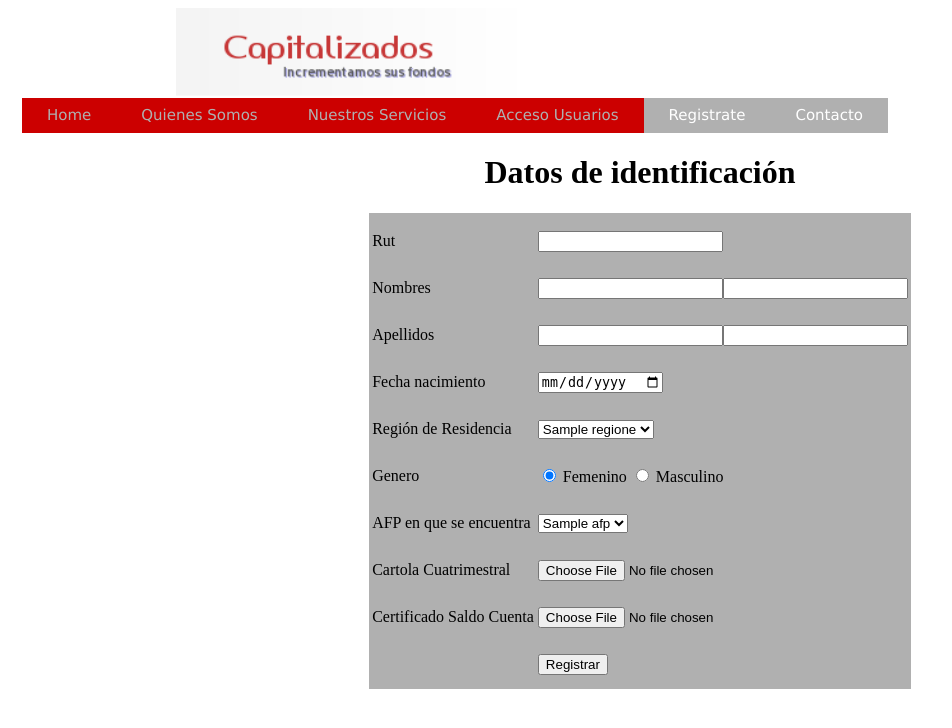
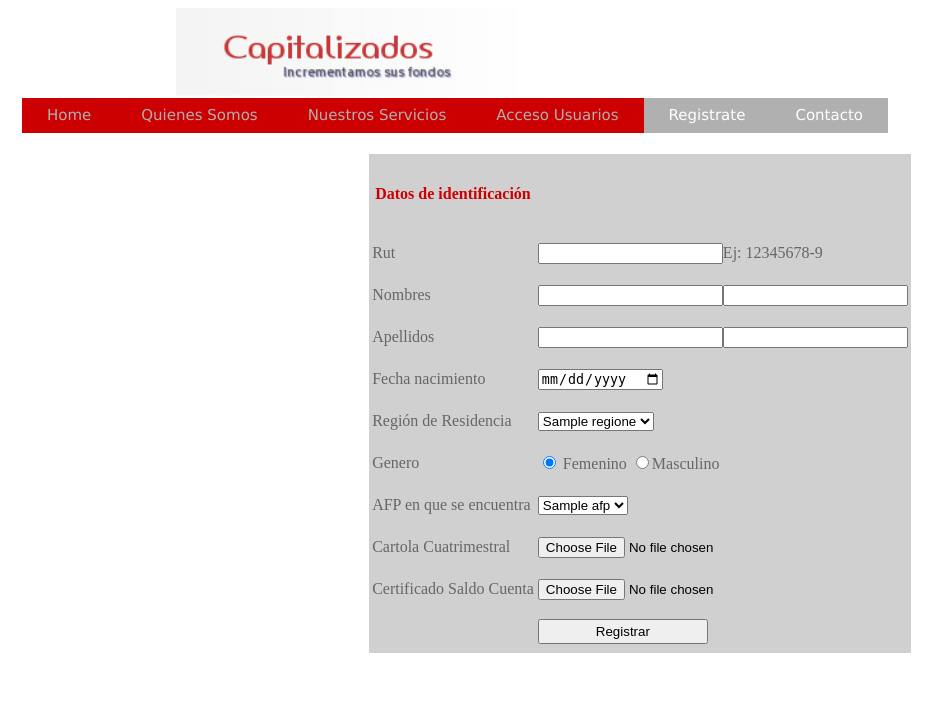
Before and after one commit to cyrax169/capitalizados, a PHP site: page /registrate.php in a window 1280 px wide. Shown: the top 728 px of the page, without its empty margins (0-952 px from the left). Run offline with PHP 8.4, Linux system fonts and the light colour scheme; tables that the repository leaves empty or names only in its code hold one stand-in row (values such as "Sample post").

Commit message:
mas bonito con los colores de la imagen

```diff
--- a/proyectoafp/registrate.php
+++ b/proyectoafp/registrate.php
@@ -48,34 +48,35 @@ include("conexion.php");
                 ?>
 
 <FORM action="insertarregistro.php" method="post">
-<h1>Datos de identificación</h1>
-<table border="0" align="center" bgcolor="#B0B0B0">
+<h1></h1>
+<table border="0" align="center" bgcolor="#D0D0D0" >
                <thead>
                    <tr>
-                       <th></th>
+                       <th height="75"><font color="#CC0000">Datos de identificación</font></th>
                        <th></th>
                    </tr>
                </thead>
                <tbody>
                    <tr>
-                       <td  height=45">Rut</td>
-                       <td><input type="text" name="rut"/></td>
+                       <td  height="40"><font color="#666666">Rut<nt/fo></td>
+                       <td><input type="text" name="rut" maxlength="10"/><font color="#666666">Ej: 12345678-9</font></td>
+
                    </tr>
 
                    <tr>
-                       <td height="45">Nombres</td>
+                       <td height="40"><font color="#666666">Nombres</font></td>
                        <td><input type="text" name="nombre1"/><input type="text" name="nombre2"/></td>
                    </tr>
                    <tr>
-                       <td height="45">Apellidos</td>
+                       <td height="40"><font color="#666666">Apellidos</font></td>
                        <td><input type="text" name="apellido1"/><input type="text" name="apellido2"/></td>
                    </tr>
                    <tr>
-                       <td height="45">Fecha nacimiento</td>
+                       <td height="40"><font color="#666666">Fecha nacimiento</font></td>
                        <td><input type="date" name="fecha_nacimiento"/></td>
                    </tr>
                    <tr>
-                       <td height="45">Región de Residencia</td>
+                       <td height="40"><font color="#666666">Región de Residencia</font></td>
                        <td><select name="region_residencia">
                               <?php  $result = mysqli_query($conn,"SELECT  id, nombre FROM regiones");
     ;
@@ -84,29 +85,29 @@ include("conexion.php");
                     </select></td>
                    </tr>
                    <tr>
-                       <td height="45">Genero</td>
-                       <td><input type="radio" name="genero" value="1" checked onClick=""> Femenino
-<input type="radio" name="genero" value="2" onClick=""> Masculino</td>
+                       <td height="40"><font color="#666666">Genero</font></td>
+                       <td><input type="radio" name="genero" value="1" checked onClick=""> <font color="#666666">Femenino</font>
+<input type="radio" name="genero" value="2" onClick=""><font color="#666666">Masculino</font> </td>
                    </tr>
                    <tr>
-                       <td height="45">AFP en que se encuentra</td>
+                       <td height="40"><font color="#666666">AFP en que se encuentra</font></td>
                        <td><select name="afp">
                         <?php        $result2 = mysqli_query($conn,"SELECT  id, nombre FROM afp");
                              while ($row2=mysqli_fetch_array($result2)){?> <OPTION VALUE="<?php echo $row2['id'] ?>"><?php echo $row2['nombre'] ?></OPTION><?php } ?>
                     </select></td>
                    </tr>
                    <tr>
-                       <td height="45">Cartola Cuatrimestral</td>
+                       <td height="40"><font color="#666666">Cartola Cuatrimestral</font></td>
                        <td><input type="file" name="cartola" value="" /></td>
                    </tr>
                    <tr>
-                       <td height="45">Certificado Saldo Cuenta</td>
+                       <td height="40"><font color="#666666">Certificado Saldo Cuenta</font></td>
                        <td><input type="file" value=""  name="certificado" /></td>
                    </tr>
 
                     <tr>
-                       <td height="45"> </td>
-                       <td><input type="submit" value="Registrar" name="registrar" /></td>
+                       <td height="40"> </td>
+                       <td><input  type="submit" value="Registrar" name="registrar" style='width:170px; height:25px' /></td>
                    </tr>
 
                </tbody>
```
Also changed, not shown: proyectoafp/insertarregistro.php (+3 -8 lines).
